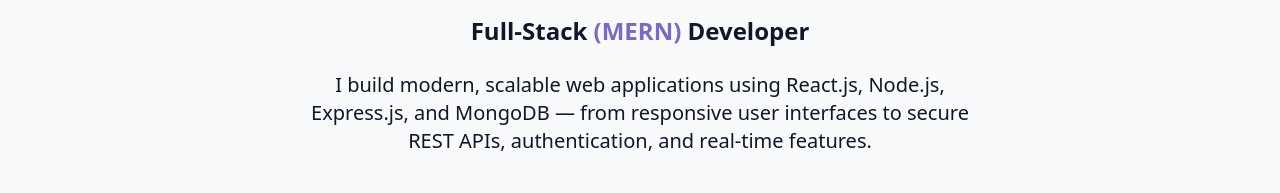
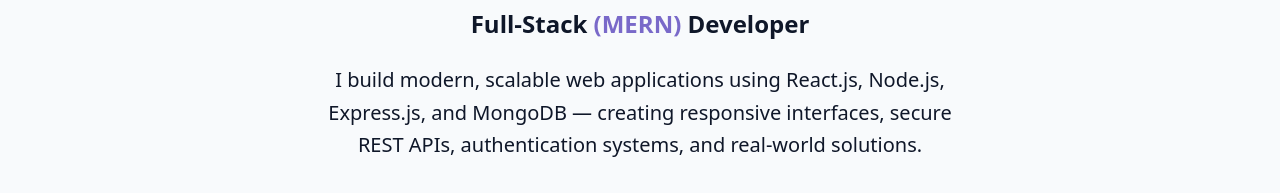
Before and after one commit to chirag-jaiswal-git/My-Portfolio, a React (Vite) app: page / in a window 1280 px wide. Shown: the part 316-509 px from the top of the page. Built offline with nearby package versions, Linux system fonts and the light colour scheme.

Commit message:
Update hero section

```diff
--- a/src/components/HeroSection.jsx
+++ b/src/components/HeroSection.jsx
@@ -28,10 +28,10 @@
           </h2>
 
           {/* ---------- DESCRIPTION ---------- */}
-          <p className="text-lg md:text-xl text-muted-foreground max-w-2xl mx-auto opacity-0 animate-fade-in-delay-3">
+          <p className="text-lg md:text-xl text-muted-foreground max-w-2xl mx-auto leading-relaxed opacity-0 animate-fade-in-delay-3">
             I build modern, scalable web applications using React.js, Node.js,
-            Express.js, and MongoDB — from responsive user interfaces to secure
-            REST APIs, authentication, and real-time features.
+            Express.js, and MongoDB — creating responsive interfaces, secure
+            REST APIs, authentication systems, and real-world solutions.
           </p>
 
           {/* ---------- BUTTONS ---------- */}
@@ -42,7 +42,7 @@
 
             <a
               href="#contact"
-              className="px-6 py-2 rounded-full border border-primary text-primary hover:bg-primary/30 transition-colors duration-300"
+              className="px-6 py-2 rounded-full border border-primary text-primary hover:bg-primary/30 transition-all duration-300"
             >
               Get In Touch
             </a>
@@ -51,11 +51,15 @@
       </div>
 
       {/* ---------- SCROLL INDICATOR ---------- */}
-      <div className="absolute bottom-8 left-1/2 transform -translate-x-1/2 flex flex-col items-center animate-bounce">
+      <a
+        href="#about"
+        aria-label="Scroll to About section"
+        className="absolute bottom-8 left-1/2 -translate-x-1/2 flex flex-col items-center animate-bounce"
+      >
         <span className="text-sm text-muted-foreground mb-2">Scroll down</span>
 
         <ArrowDown className="h-5 w-5 text-primary" />
-      </div>
+      </a>
     </section>
   );
 };
```
